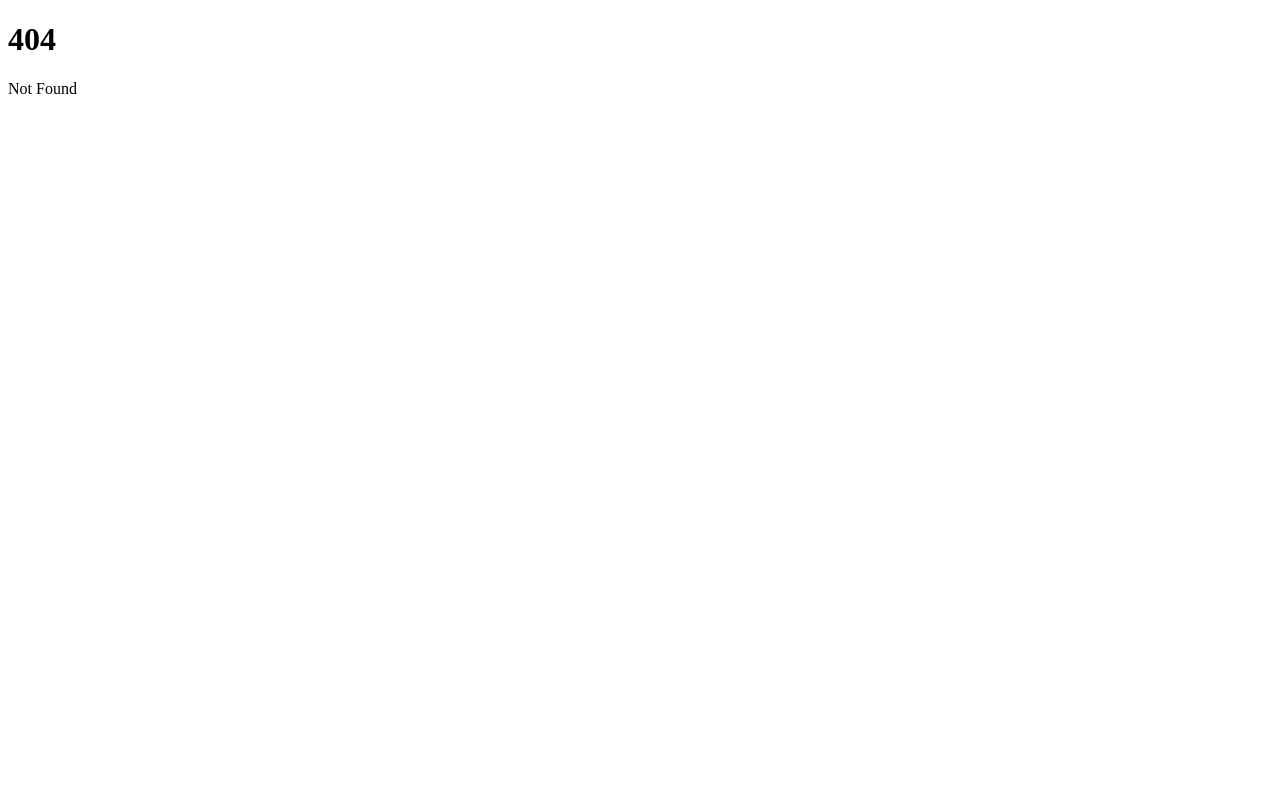
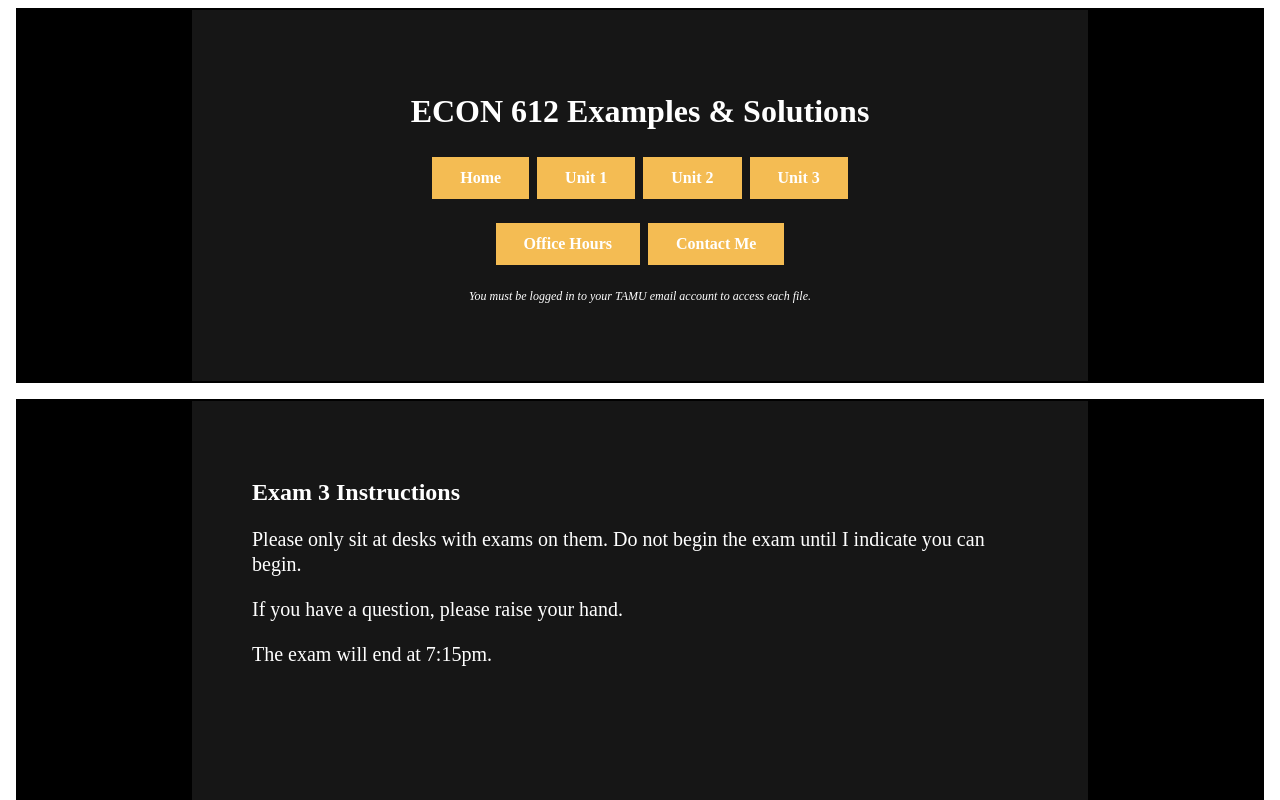
Before and after one commit to pittlestix/ECON-612, a SvelteKit app: page /exam-3 in a window 1280 px wide. Before the commit this address had no page. Shown: the top 800 px of the page. Built offline with nearby package versions, Linux system fonts and the light colour scheme.

Commit message:
pooooosh

```diff
--- a/src/routes/(full-website)/exam-2/+page.svelte
+++ b/src/routes/(full-website)/exam-3/+page.svelte
@@ -7,12 +7,11 @@
     <table align="center" width="900px" cellpadding="60px">
     <tr>
     <td class="yuh">
-        <p><span style="font-size: 24px"><b>Exam 2 Instructions</b></span></p>
+        <p><span style="font-size: 24px"><b>Exam 3 Instructions</b></span></p>
         <span style="font-size: 20px">
             <p>Please only sit at desks with exams on them. Do not begin the exam until I indicate you can begin.</p>
             <p>If you have a question, please raise your hand.</p>
-            <p>The exam will end at 7:00pm.</p>
-            <p>When you have finished, place your exam in the clear bin at the front.</p>
+            <p>The exam will end at 7:15pm.</p>
             <br>
             <br>
             <br>
```
